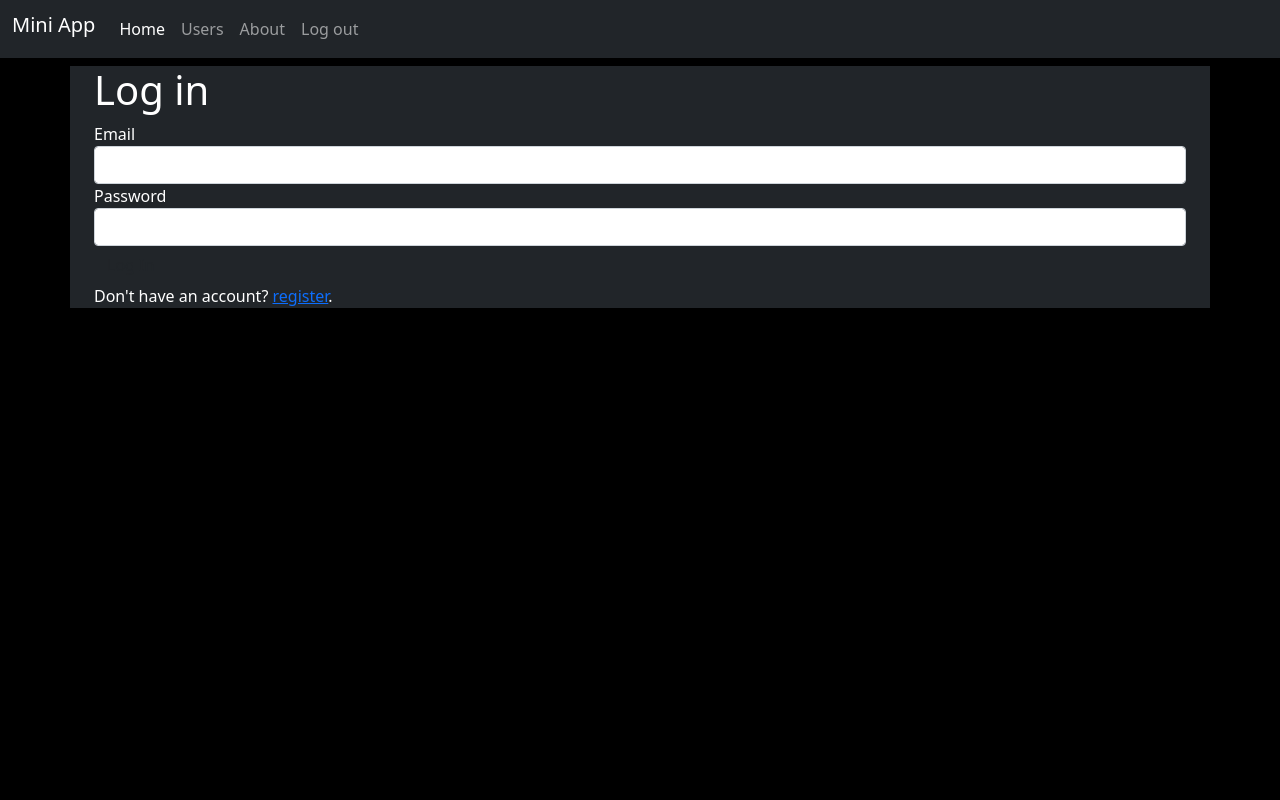
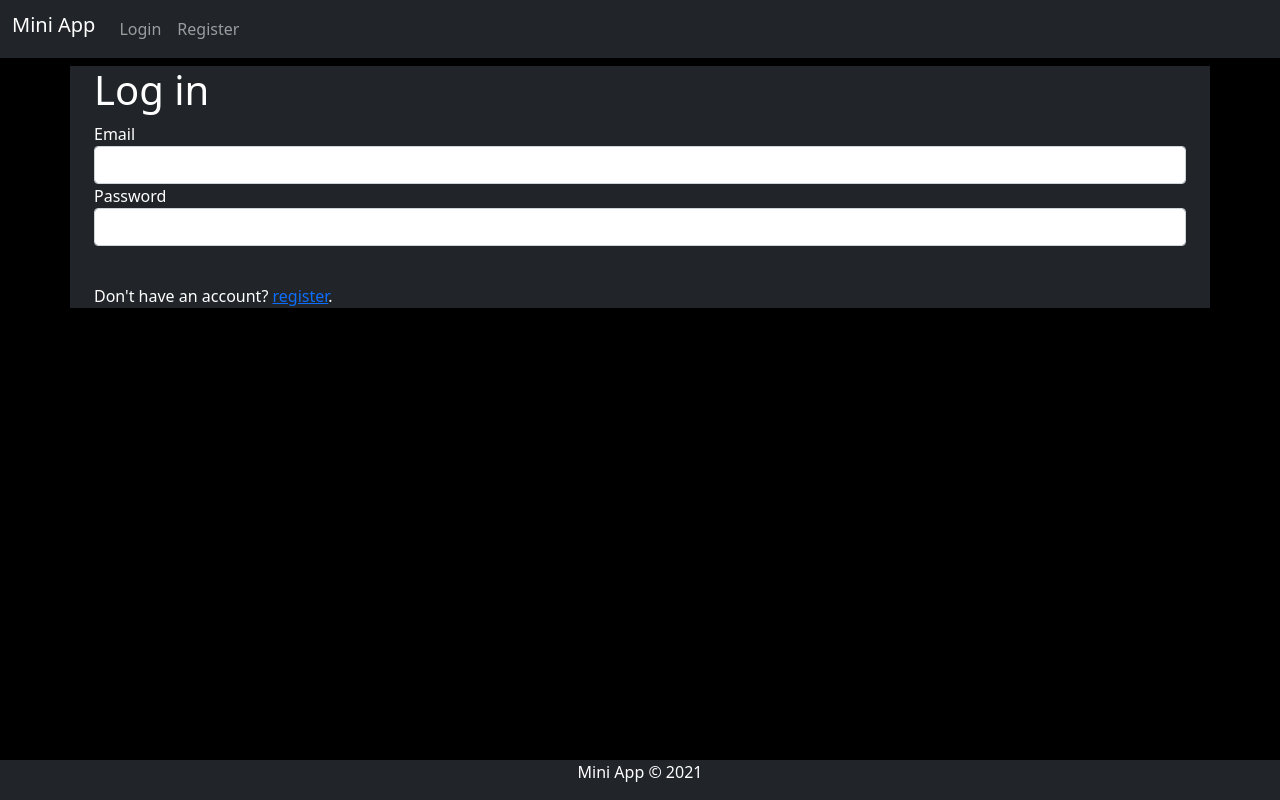
Before and after one commit to ashtonfei/flask-mini-app, a Flask app: page /login in a window 1280 px wide. Run offline with Flask 2, Linux system fonts and the light colour scheme; parts of the project's set-up code (start-up, migrations or seed data) failed here and were passed over; some libraries are stand-ins or nearby versions.

Commit message:
fixed login manager issue

```diff
--- a/App/routes.py
+++ b/App/routes.py
@@ -1,6 +1,6 @@
 from App import app, db, login_manager
 from flask import render_template, url_for, redirect, flash, request, abort
-from flask_login import login_user, current_user
+from flask_login import login_user, logout_user, current_user, login_required
 from App.database import User
 from App.forms import LoginForm, RegisterForm
 
@@ -9,31 +9,34 @@ from App.config import USER_HEADERS, LOGIN_HEADERS, REGISTER_HEADERS
 
 @login_manager.user_loader
 def load_user(user_id):
-    return User.query.filter_by(id=user_id)
+    return User.query.get(int(user_id))
 
 
 @app.route('/', methods=['GET', 'POST'])
-@app.route('/home', methods=['GET', 'POST'])
 def home():
-    return render_template('home.html', user=current_user)
+    if not current_user.is_authenticated:
+        return redirect(url_for('login'))
+    return render_template('home.html', current_user=current_user)
 
 
 @app.route('/about', methods=['GET', 'POST'])
+@login_required
 def about():
-    return render_template('about.html')
+    return render_template('about.html', current_user=current_user)
 
 
 @app.route('/users', methods=['GET', 'POST'])
+@login_required
 def users():
     items = User.query.all()
-    print(items)
-    return render_template('users.html', items=items, headers=USER_HEADERS)
+    return render_template('users.html', current_user=current_user, items=items, headers=USER_HEADERS)
 
 
 @app.route('/user/<id>', methods=['GET', 'POST'])
+@login_required
 def user(id):
     user = User.query.filter_by(id=id).first()
-    return render_template('user.html', user=user, headers=USER_HEADERS)
+    return render_template('user.html', current_user=current_user, headers=USER_HEADERS)
 
 
 @app.route('/register', methods=['GET', 'POST'])
@@ -55,8 +58,8 @@ def register():
         flash(message='New user has been created successfully, you can now login to the system.', category='success')
         return redirect(url_for('login'))
     else:
-        print(form.errors)
-    return render_template('register.html', form=form, headers=REGISTER_HEADERS)
+        pass
+    return render_template('register.html', current_user=current_user, form=form, headers=REGISTER_HEADERS)
 
 
 @app.route('/login', methods=['GET', 'POST'])
@@ -69,12 +72,10 @@ def login():
         if user:
             if user.password_hash == password:
                 login_user(user)
+                print(current_user)
                 flash(
                     message=f'Welcome, {user.first_name} {user.last_name}', category='success')
-                # next = request.args.get('next')
-                # if not is_safe_url(next):
-                #     return abort(400)
-                # return redirect(next or flask.url_for('home'))
+                return redirect(url_for('home'))
             else:
                 flash(
                     message=f'Wrong user or password, please try another one.', category='danger')
@@ -82,10 +83,12 @@ def login():
             flash(
                 message=f'Wrong user or password, please try another one.', category='danger')
     else:
-        print(form.errors)
-    return render_template('login.html', form=form, headers=LOGIN_HEADERS)
+        pass
+    return render_template('login.html', current_user=current_user, form=form, headers=LOGIN_HEADERS)
 
 
 @app.route('/logout', methods=['GET', 'POST'])
+@login_required
 def logout():
-    return render_template('logout.html')
+    logout_user()
+    return redirect(url_for('login'))
--- a/App/templates/base.html
+++ b/App/templates/base.html
@@ -15,9 +15,9 @@
 
     <title>{% block title %}{% endblock %}</title>
   </head>
-  <body class='text-white' style='background-color: #000000; padding-top: 66px;'>
+  <body class='text-white' style='background-color: #000000; padding-top: 66px; padding-bottom: 66px;'>
+    <!-- Navbar -->
     <nav class="navbar navbar-dark bg-dark fixed-top navbar-expand-lg">
-      <!-- Brand -->
       <div class="container-fluid">
         <a class="navbar-brand h1" href="{{ url_for('home') }}">Mini App</a>
 
@@ -26,7 +26,7 @@
         </button>
         <div class="collapse navbar-collapse" id="navbarNav">
           <div class="navbar-nav">
-          {% if current_user %}
+          {% if current_user.is_authenticated %}
             <a class="nav-link active" aria-current="page" href="{{ url_for('home') }}">Home</a>
             <a class="nav-link" href="{{ url_for('users') }}">Users</a>
             <a class="nav-link" href="{{ url_for('about') }}">About</a>
@@ -39,11 +39,20 @@
         </div>
       </div>
     </nav>
-
+    <!-- flash messages -->
+    {% for category, message in get_flashed_messages(with_categories=true) %}
+        <div class="alert alert-{{category}} alert-dismissible fade show" role="alert">
+          {{message}}
+          <button type="button" class="btn-close" data-bs-dismiss="alert" aria-label="Close"></button>
+        </div>
+    {% endfor %}
     <div class="container bg-dark">
       {% block content %}{% endblock %}
     </div>
-
+    <!-- Footer -->
+    <div class="bg-dark fixed-bottom pa-5">
+        <p class="text-center">Mini App &copy; 2021</p>
+    </div>
     <script
       src="https://cdn.jsdelivr.net/npm/bootstrap@5.0.0-beta3/dist/js/bootstrap.bundle.min.js"
       integrity="sha384-JEW9xMcG8R+pH31jmWH6WWP0WintQrMb4s7ZOdauHnUtxwoG2vI5DkLtS3qm9Ekf"
--- a/App/templates/home.html
+++ b/App/templates/home.html
@@ -3,7 +3,7 @@
 {% block content %}
 <div>
   <div class="page-header">
-    <h1>Home, {{current_user.first_name}}</h1>
+    <h1>Welcome, {{current_user.first_name}} {{current_user.last_name}}.</h1>
   </div>
 </div>
 {% endblock %}
--- a/App/templates/login.html
+++ b/App/templates/login.html
@@ -11,13 +11,6 @@ Log in
 
 {% block content %}
 <div class='container'>
-    {% for category, message in get_flashed_messages(with_categories=true) %}
-        <div class="alert alert-{{category}} alert-dismissible" role="alert">
-            <button type="button" class="close" data-dismiss="alert" aria-label="Close"><span aria-hidden="true">&times;</span></button>
-            {{message}}
-        </div>
-    {% endfor %}
-
     <div class="page-header">
         <h1>Log in</h1>
     </div>
--- a/App/templates/user.html
+++ b/App/templates/user.html
@@ -7,14 +7,13 @@ Users
 
 <div class='container'>
     <div class="page-header">
-        <h1>Welcome, {{user.first_name}} {{user.last_name}}</h1>
+        <h1>{{current_user.first_name}} {{current_user.last_name}}</h1>
     </div>
     <div class="panel panel-info">
-        <div class="panel-heading">user.username</div>
         <div class="panel-body">
             <ul class="list-group">
                 {% for header in headers: %}
-                <li class="list-group-item">{{header.label}}: {{user[header.key]}}</li>
+                <li class="list-group-item">{{header.label}}: {{current_user[header.key]}}</li>
                 {% endfor %}
               </ul>
         </div>
```
Also changed, not shown: App/__init__.py (+2 -15 lines), App/templates/logout.html (deleted, +0 -11 lines), App/appdata.db.
